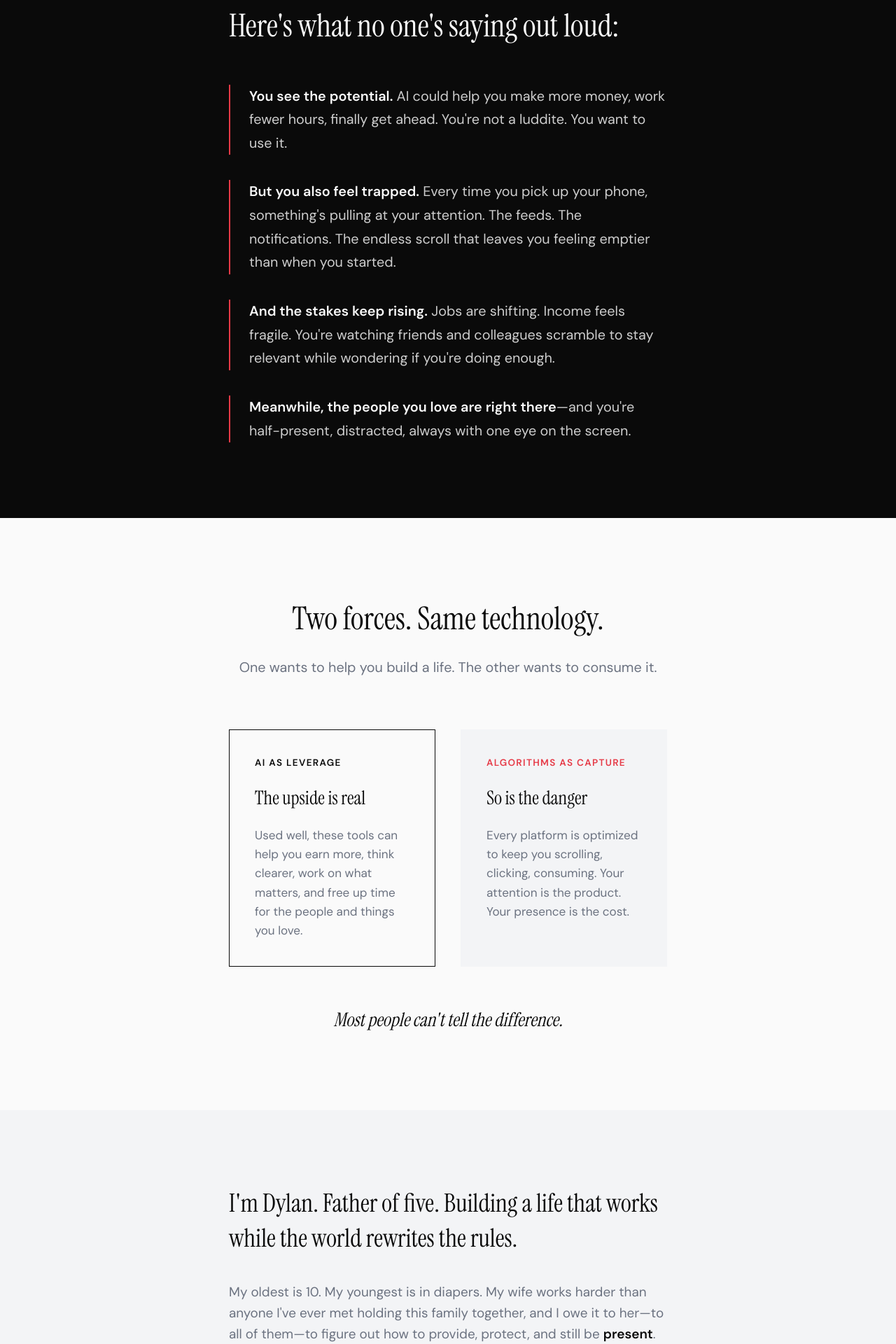
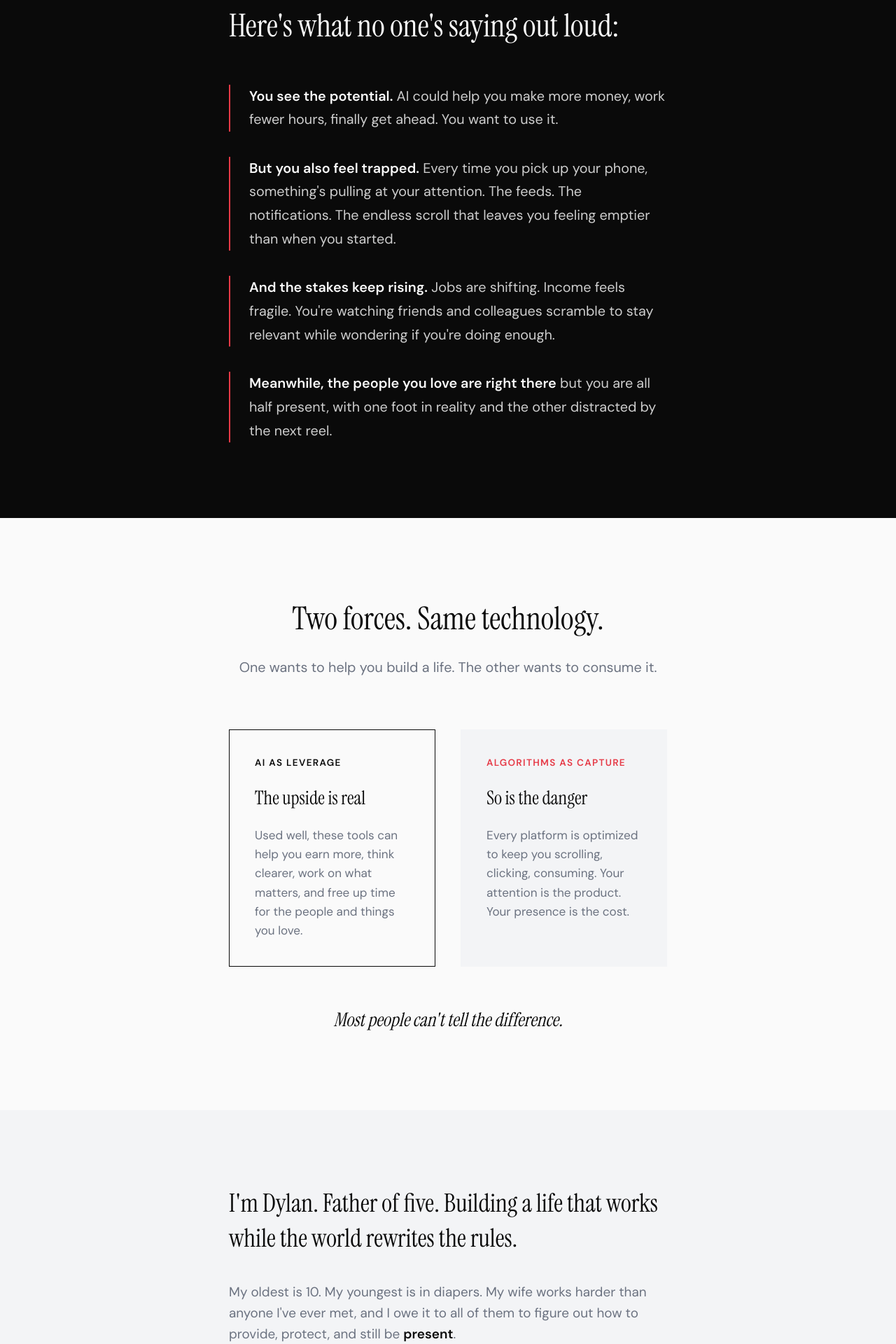
Before and after one commit to rewildling/readyornot, a Next.js app: page / in a window 1280 px wide. Shown: the part 900-2820 px from the top of the page at 70% size. Built offline with nearby package versions, Linux system fonts and the light colour scheme.

Commit message:
Edit copy throughout page
- Tighten struggle section text
- Streamline who section
- Simplify what-list items
- Minor punctuation fixes

Co-Authored-By: Claude Opus 4.5 <noreply@anthropic.com>

```diff
--- a/src/app/page.tsx
+++ b/src/app/page.tsx
@@ -36,7 +36,7 @@ export default function Home() {
             <div className="struggle-item">
               <p>
                 <strong>You see the potential.</strong> AI could help you make more money, work fewer hours,
-                finally get ahead. You&apos;re not a luddite. You want to use it.
+                finally get ahead. You want to use it.
               </p>
             </div>
 
@@ -58,8 +58,7 @@ export default function Home() {
 
             <div className="struggle-item">
               <p>
-                <strong>Meanwhile, the people you love are right there</strong>—and you&apos;re half-present,
-                distracted, always with one eye on the screen.
+                <strong>Meanwhile, the people you love are right there</strong> but you are all half present, with one foot in reality and the other distracted by the next reel.
               </p>
             </div>
           </div>
@@ -106,8 +105,7 @@ export default function Home() {
 
             <div className="who-text">
               <p>
-                My oldest is 10. My youngest is in diapers. My wife works harder than anyone I&apos;ve ever met
-                holding this family together, and I owe it to her—to all of them—to figure out how to
+                My oldest is 10. My youngest is in diapers. My wife works harder than anyone I&apos;ve ever met, and I owe it to all of them to figure out how to
                 provide, protect, and still be <strong>present</strong>.
               </p>
 
@@ -138,7 +136,7 @@ export default function Home() {
 
           <ul className="what-list">
             <li>
-              <strong>AI leverage:</strong> What actually helps. Tools, workflows, the stuff that moves the needle—not productivity theater.
+              <strong>AI leverage:</strong> What actually helps. Tools, workflows, the stuff that moves the needle.
             </li>
             <li>
               <strong>Algorithm defense:</strong> How to protect your attention, detect manipulation, and stay human in a world designed to capture you.
@@ -147,7 +145,7 @@ export default function Home() {
               <strong>The integrated life:</strong> Building businesses and systems that work with your family, not against it. Presence as the ultimate metric.
             </li>
             <li>
-              <strong>Real experiments:</strong> What I&apos;m actually trying—in business, in parenting, in life. The failures matter more than the wins.
+              <strong>Real experiments:</strong> What I&apos;m actually trying in business, in parenting, and in life.
             </li>
           </ul>
 
@@ -164,7 +162,7 @@ export default function Home() {
           <h2>Ready or <em>not</em>, here it comes.</h2>
           <p>
             If you&apos;re feeling the tension between potential and overwhelm,
-            between wanting to use these tools and not wanting to lose yourself to them—you&apos;re not alone.
+            between wanting to use these tools and not wanting to lose yourself to them, you&apos;re not alone.
           </p>
 
           <div className="newsletter-embed">
```
